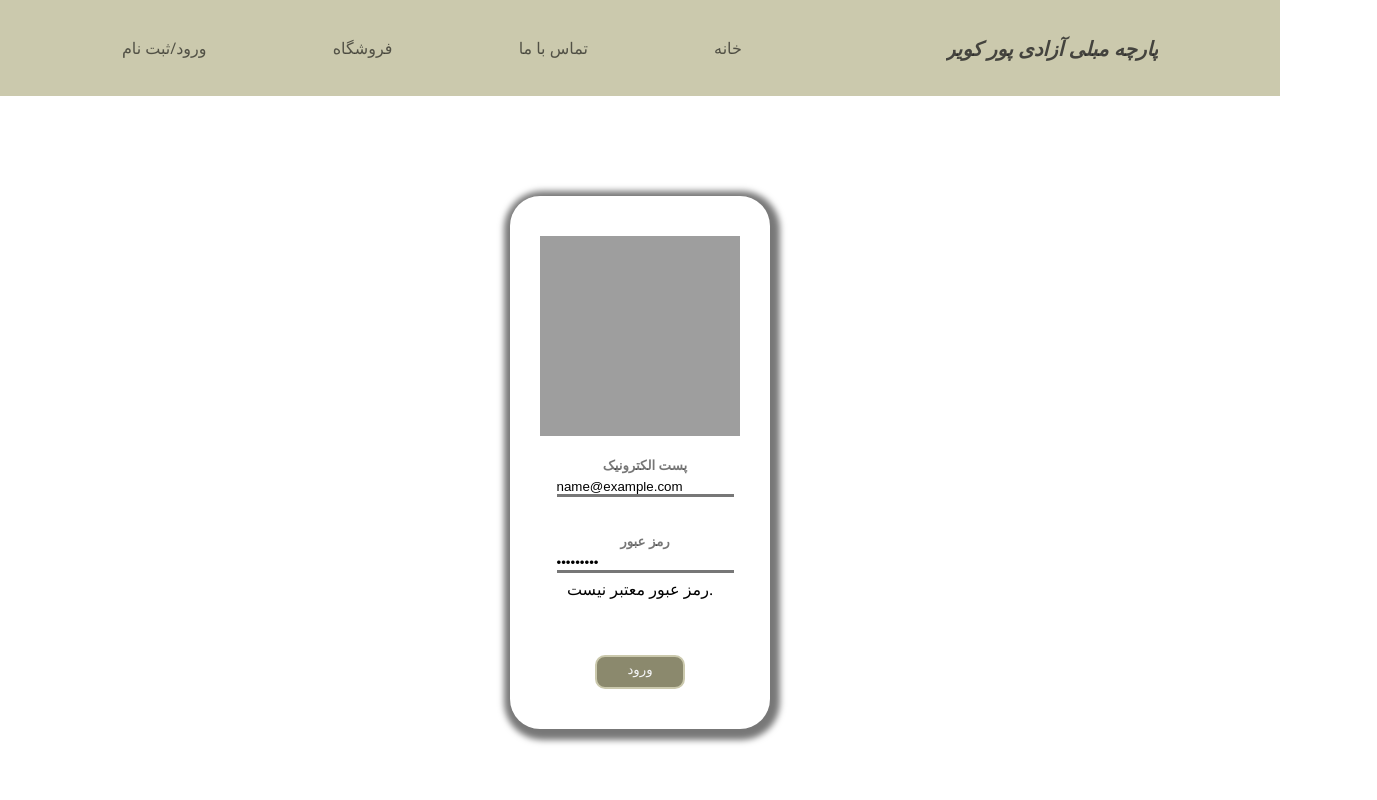
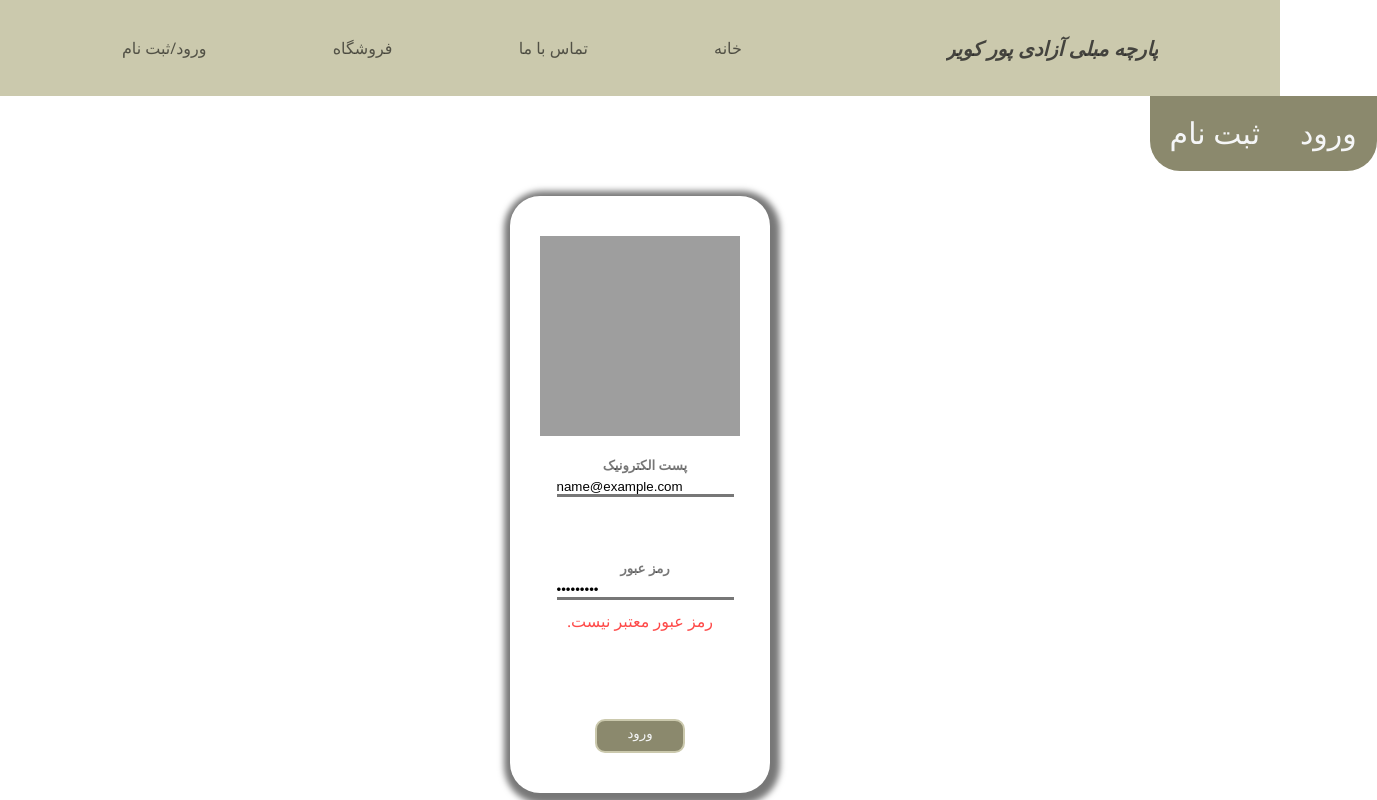
Before and after one commit to Dev-Addict/azadi-pour-textile, a Next.js app in the folder azadi-pour-textile/: page /sign in a window 1280 px wide. Both pictures are taken after typing "name@example.com", "Sample123" into the empty fields and a click on the button "ورود". Shown: the top 800 px of the page, 1377 px wide, since content can reach past the window. Built offline with nearby package versions, Linux system fonts and the light colour scheme; grey boxes are pictures that could not be loaded; some icons are missing.

Commit message:
create sign up

```diff
--- a/azadi-pour-textile/components/Input.js
+++ b/azadi-pour-textile/components/Input.js
@@ -17,8 +17,9 @@ const Input = ({type, label, field, icon, form: {touched, errors}, ...props}) =>
                 <input type={type} {...field} {...props} onFocus={toggleFocus} onBlur={toggleFocus}/>
             </div>
             {
-                touched[field.name] && errors[field.name] &&
-                <div className="input-error">{errors[field.name]}</div>
+                touched[field.name] && errors[field.name] ?
+                    <div className="input-error">{errors[field.name]}</div> :
+                    <div className="input-error" style={{opacity: 0}}>A</div>
             }
         </div>
     );
--- a/azadi-pour-textile/components/SignIn.js
+++ b/azadi-pour-textile/components/SignInUp.js
@@ -2,27 +2,27 @@ import {useState} from 'react';
 import {Formik, Form, Field} from 'formik';
 
 import Input from "../components/Input";
-import '../styles/components/signIn.css';
+import '../styles/components/signInUp.css';
 
 const initialValues = {
     email: '',
     password: ''
 };
 
-const SignIn = ({onSubmit}) => {
+const SignInUp = ({onSubmit, isSignIn}) => {
     const [error, setError] = useState('');
 
     const validator = ({password, email}) => {
         const errors = {};
 
-        if (password === '') {
-            errors.passowrd = 'رمز عبور لازم هست.';
+        if (password.length === 0) {
+            errors.password = 'رمز عبور لازم هست.';
         } else if (!/^(?=.*[a-z])(?=.*[A-Z])(?=.*\d)(?=.*[@$!%*?&])[A-Za-z\d@$!%*?&]{8,100}$/.test(password)) {
             errors.password = 'رمز عبور معتبر نیست.';
         }
 
-        if (email === '') {
-            errors.passowrd = 'پست الکترونیک لازم هست.';
+        if (email.length === 0) {
+            errors.email = 'پست الکترونیک لازم هست.';
         } else if (!/^(([^<>()\[\].,;:\s@"]+(\.[^<>()\[\].,;:\s@"]+)*)|(".+"))@(([^<>()[\].,;:\s@"]+\.)+[^<>()[\].,;:\s@"]{2,})$/i.test(email)) {
             errors.email = 'پست الکترونیک معتبر نیست.';
         }
@@ -31,7 +31,8 @@ const SignIn = ({onSubmit}) => {
     };
 
     return (
-        <Formik initialValues={initialValues} validate={validator} onSubmit={onSubmit}>
+        <Formik initialValues={initialValues} onSubmit={(...args) => onSubmit(...args, setError)}
+                validate={validator}>
             {({
                   isSubmitting,
                   handleSubmit
@@ -40,15 +41,18 @@ const SignIn = ({onSubmit}) => {
                     <img src="media/profile-avatar.svg" className="sign-in-avatar"/>
                     <Field type="text" name="email" component={Input} label="پست الکترونیک" icon="envelope"/>
                     <Field type="password" name="password" component={Input} label="رمز عبور" icon="lock"/>
-                    <div className="error">{error}</div>
+                    <div className="sign-in-error" style={{...(error ? {} : {opacity: 0})}}>{error || 'A'}</div>
                     <button type="submit" disabled={isSubmitting} className="sign-in-submit">
-                        ورود
+                        {
+                            isSignIn ?
+                                'ورود' :
+                                'ثبت نام'
+                        }
                     </button>
-                    {error}
                 </Form>
             )}
         </Formik>
     );
 };
 
-export default SignIn;
+export default SignInUp;
--- a/azadi-pour-textile/pages/sign.js
+++ b/azadi-pour-textile/pages/sign.js
@@ -1,8 +1,14 @@
+import {useState} from 'react';
+
 import BaseLayout from "../components/BaseLayout";
-import SignIn from "../components/SignIn";
+import SignInUp from "../components/SignInUp";
 import '../styles/sign.css';
 
 const Sign = ({auth}) => {
+    const [isSignIn, setSignIn] = useState(true);
+
+    const toggleSignIn = () => setSignIn(v => !v);
+
     if (process.browser && auth.isSignedIn) {
         Router.push('/');
         return (<div/>);
@@ -13,7 +19,21 @@ const Sign = ({auth}) => {
 
     return (
         <BaseLayout title="ورود/ثبت نام" auth={auth} className="sign-page">
-            <SignIn/>
+            <div className={`sign-sign-button sign-sign-in-button${isSignIn ? '' : ' active'}`}
+                 onClick={toggleSignIn}>
+                ورود
+            </div>
+            <div className={`sign-sign-button sign-sign-up-button${isSignIn ? ' active' : ''}`}
+                 onClick={toggleSignIn}>
+                ثبت نام
+            </div>
+            <div className={`sign-sign sign-sign-in${isSignIn ? ' active' : ''}`}>
+                <SignInUp isSignIn/>
+            </div>
+            <div className={`sign-sign sign-sign-up${isSignIn ? '' : ' active'}`}>
+                <SignInUp isSignIn={false}/>
+            </div>
+            <div className="sign-fill"/>
         </BaseLayout>
     );
 };
--- a/azadi-pour-textile/styles/components/Input.css
+++ b/azadi-pour-textile/styles/components/Input.css
@@ -46,3 +46,9 @@
 .input-icon.focus > i {
     color: #CBC9AD;
 }
+
+.input-error {
+    color: #FE4A49;
+    margin-top: 5px;
+    direction: rtl;
+}
--- a/azadi-pour-textile/styles/components/SignIn.css
+++ b/azadi-pour-textile/styles/components/SignInUp.css
@@ -25,3 +25,7 @@
     background-color: #8B896D;
     color: #F5F6F7;
 }
+
+.sign-in-error {
+    margin-top: 10px;
+}
--- a/azadi-pour-textile/styles/sign.css
+++ b/azadi-pour-textile/styles/sign.css
@@ -0,0 +1,56 @@
+.sign-sign-button {
+    position: absolute;
+    top: 12vh;
+    padding: 20px;
+    font-size: 30px;
+    background-color: #8B896D;
+    color: #F5F6F7;
+    transition: all 300ms;
+    cursor: pointer;
+    z-index: 10;
+}
+
+.sign-sign-in-button {
+    left: 100%;
+    border-bottom-right-radius: 30px;
+}
+
+.sign-sign-up-button {
+    right: 100%;
+    border-bottom-left-radius: 30px;
+}
+
+.sign-sign-in-button.active {
+    left: 0;
+}
+
+.sign-sign-up-button.active {
+    right: 0;
+}
+
+.sign-sign {
+    position: absolute;
+    width: 100%;
+    transition: all 300ms;
+}
+
+.sign-sign-in {
+    left: 100%;
+}
+
+.sign-sign-up {
+    right: 100%;
+}
+
+.sign-sign-in.active {
+    left: 0;
+}
+
+.sign-sign-up.active {
+    right: 0;
+}
+
+.sign-fill {
+    height: 800px;
+    z-index: -10;
+}
```
